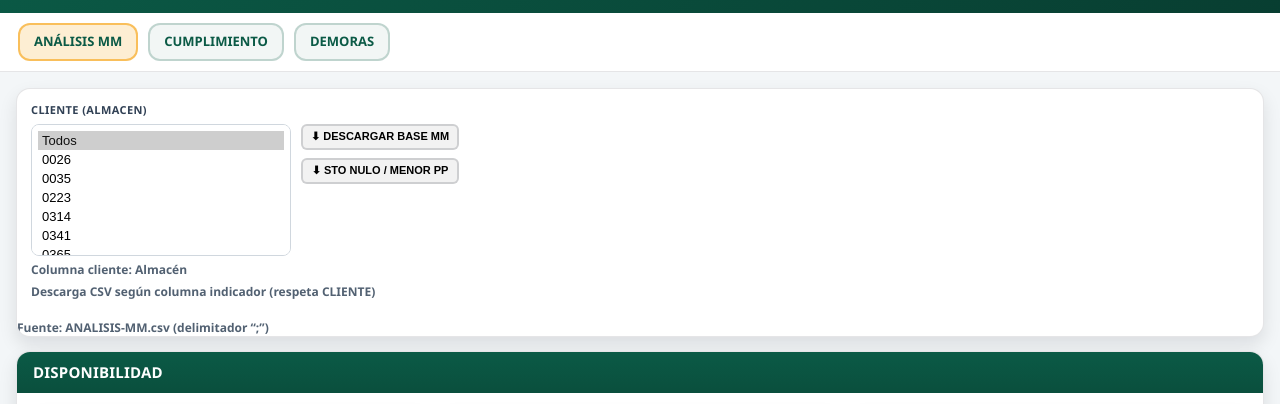
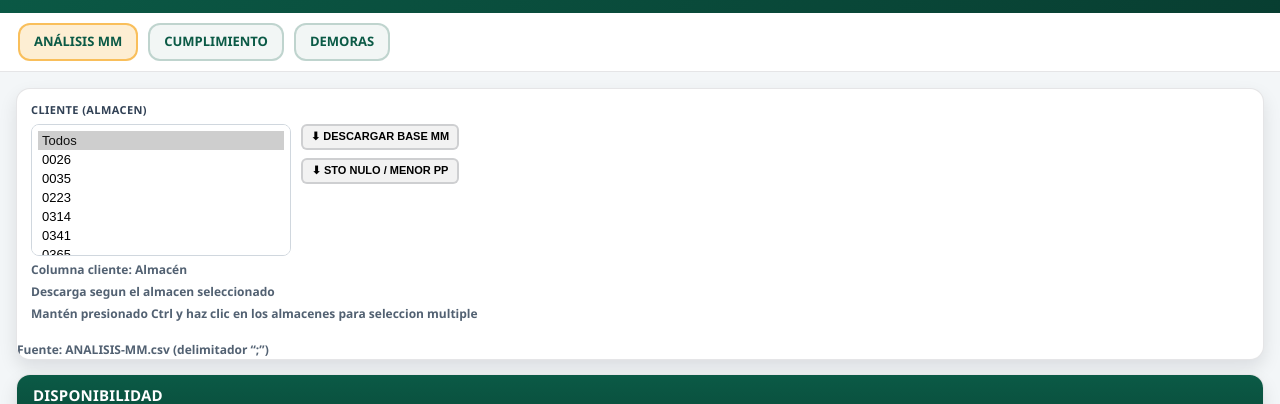
Before and after one commit to dukke89/dukke89.github.io, a plain HTML site: page analisis-mm.html in a window 1280 px wide. Shown: the part 79-483 px from the top of the page. Drawn offline with nearby package versions, Linux system fonts and the light colour scheme.

Commit message:
Update analisis-mm.html

```diff
--- a/analisis-mm.html
+++ b/analisis-mm.html
@@ -53,8 +53,9 @@
 </div>
 </div>
 
-<div id="clienteHint" class="hint">Columna cliente: -</div>
-<div class="hint">Descarga CSV según columna indicador (respeta CLIENTE)</div>
+<div id="clienteHint" class="hint">Columna: -</div>
+<div class="hint">Descarga segun el almacen seleccionado</div>
+<div class="hint">Mantén presionado Ctrl y haz clic en los almacenes para seleccion multiple</div>
         </div>
 </div>
 
```
